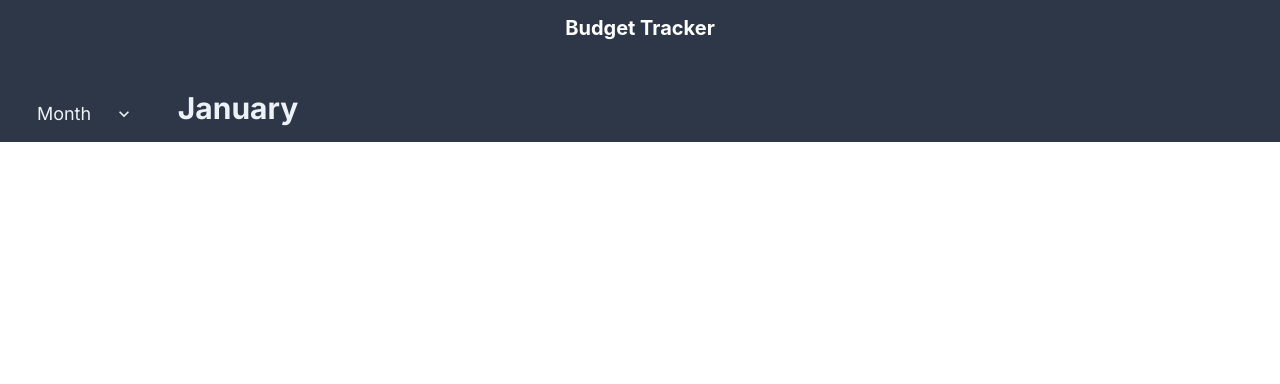
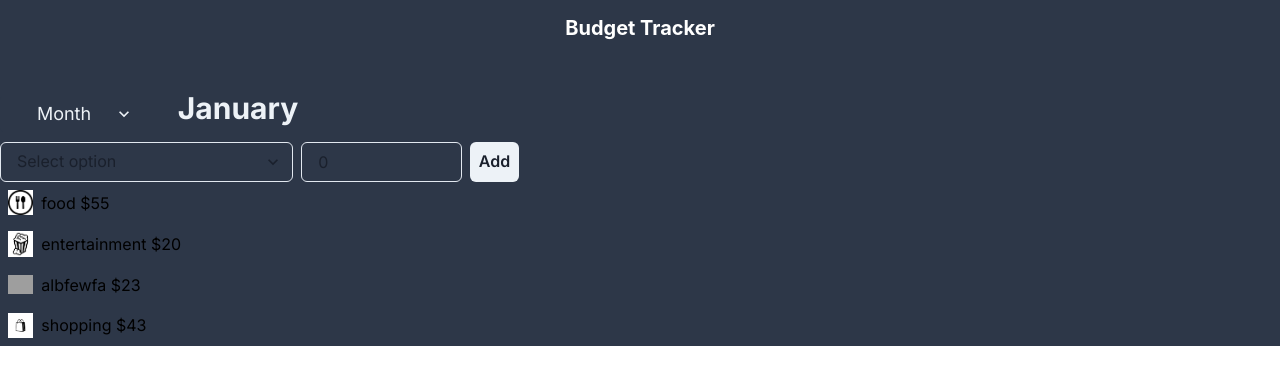
Before and after one commit to Jasonchen272/Budget-Tracker, a Next.js app: page / in a window 1280 px wide. Shown: the top 384 px of the page. Built offline with nearby package versions, Linux system fonts and the light colour scheme; grey boxes are pictures that could not be loaded.

Commit message:
transactions

```diff
--- a/app/page.tsx
+++ b/app/page.tsx
@@ -12,7 +12,12 @@ import {
   VStack,
   HStack,
   Container,
+  Select,
+  NumberInput,
+  NumberInputField,
 } from '@chakra-ui/react';
+import Transactions from '@/components/Transactions';
+import TransactionAdder from '@/components/TransactionAdder';
 function HomePage() {
     const currentDate = new Date();
     const currentMonth = currentDate.toLocaleString('default', { month: 'long' });
@@ -20,8 +25,15 @@ function HomePage() {
   return (
     <Box bg="gray.700" textAlign={"center"}>
           <Header/>
-      <SubHeader curr_month={currentMonth}/>
+    <SubHeader curr_month={currentMonth}/>
+    <Box textAlign={"center"}>
+      <TransactionAdder></TransactionAdder>
+      <Transactions category={"food"} amount = {55}></Transactions>
+      <Transactions category={"entertainment"} amount = {20}></Transactions>
+      <Transactions category={"albfewfa"} amount={23}></Transactions>
+      <Transactions category={"shopping"} amount={43}></Transactions>
       </Box>
+    </Box>
   );
 }
 
```
